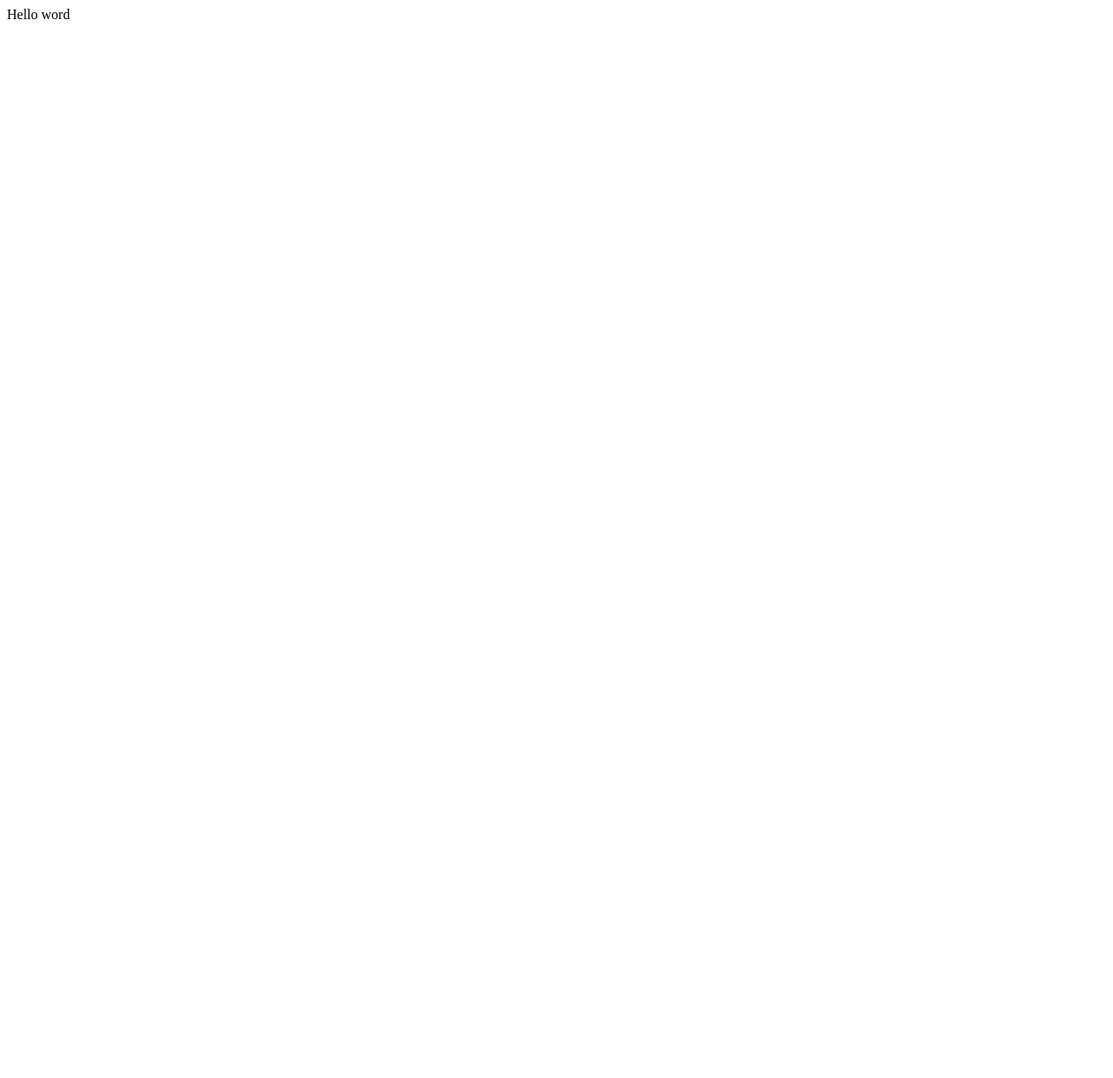
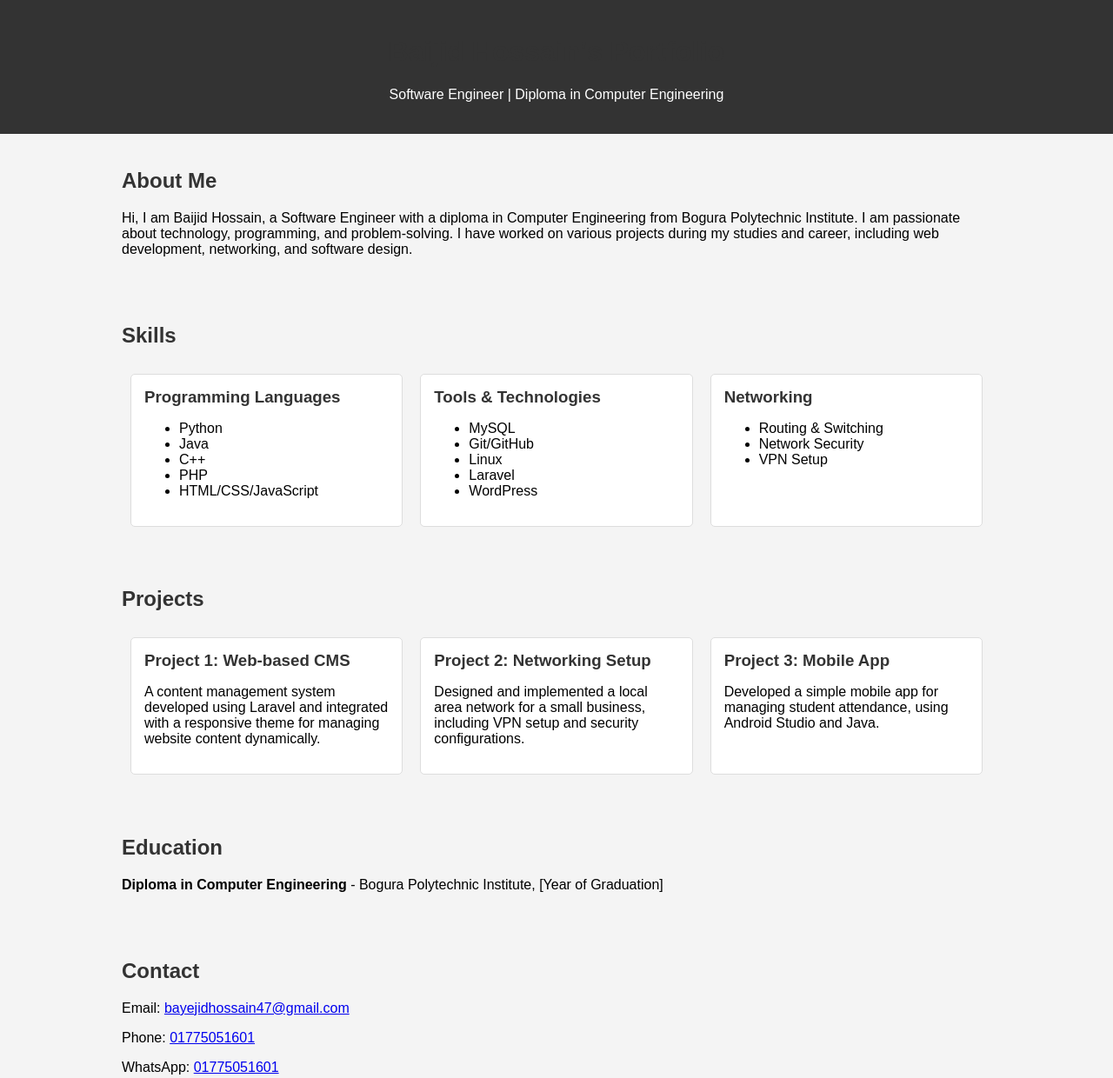
Before and after one commit to baijidhossain/portfolio, a plain HTML site: page index.html in a window 1280 px wide. Shown: the top 1240 px of the page at 87% size. Before the commit the page ends 800 px from the top, so only its background shows below. Drawn offline with Linux system fonts and the light colour scheme.

Commit message:
some content update

```diff
--- a/index.html
+++ b/index.html
@@ -1 +1,138 @@
-Hello word
+<!DOCTYPE html>
+<html lang="en">
+<head>
+    <meta charset="UTF-8">
+    <meta name="viewport" content="width=device-width, initial-scale=1.0">
+    <meta name="description" content="Portfolio of Baijid Hossain, a Software Engineer with a Diploma in Computer Engineering.">
+    <title>Baijid Hossain - Portfolio</title>
+    <style>
+        body {
+            font-family: Arial, sans-serif;
+            margin: 0;
+            padding: 0;
+            background-color: #f4f4f4;
+        }
+        header {
+            background-color: #333;
+            color: #fff;
+            padding: 20px;
+            text-align: center;
+        }
+        section {
+            padding: 20px;
+            max-width: 1000px;
+            margin: auto;
+        }
+        h1, h2, h3 {
+            color: #333;
+        }
+        .skills, .projects {
+            display: flex;
+            justify-content: space-between;
+            flex-wrap: wrap;
+        }
+        .skills div, .projects div {
+            background-color: #fff;
+            margin: 10px;
+            padding: 15px;
+            border: 1px solid #ddd;
+            border-radius: 5px;
+            flex: 1;
+        }
+        .skills div h3, .projects div h3 {
+            margin: 0 0 10px;
+        }
+        footer {
+            background-color: #333;
+            color: #fff;
+            text-align: center;
+            padding: 10px 0;
+            margin-top: 30px;
+        }
+    </style>
+</head>
+<body>
+
+<header>
+    <h1>Baijid Hossain's Portfolio</h1>
+    <p>Software Engineer | Diploma in Computer Engineering</p>
+</header>
+
+<section id="about">
+    <h2>About Me</h2>
+    <p>Hi, I am Baijid Hossain, a Software Engineer with a diploma in Computer Engineering from Bogura Polytechnic Institute. I am passionate about technology, programming, and problem-solving. I have worked on various projects during my studies and career, including web development, networking, and software design.</p>
+</section>
+
+<section id="skills">
+    <h2>Skills</h2>
+    <div class="skills">
+        <div>
+            <h3>Programming Languages</h3>
+            <ul>
+                <li>Python</li>
+                <li>Java</li>
+                <li>C++</li>
+                <li>PHP</li>
+                <li>HTML/CSS/JavaScript</li>
+            </ul>
+        </div>
+        <div>
+            <h3>Tools & Technologies</h3>
+            <ul>
+                <li>MySQL</li>
+                <li>Git/GitHub</li>
+                <li>Linux</li>
+                <li>Laravel</li>
+                <li>WordPress</li>
+            </ul>
+        </div>
+        <div>
+            <h3>Networking</h3>
+            <ul>
+                <li>Routing & Switching</li>
+                <li>Network Security</li>
+                <li>VPN Setup</li>
+            </ul>
+        </div>
+    </div>
+</section>
+
+<section id="projects">
+    <h2>Projects</h2>
+    <div class="projects">
+        <div>
+            <h3>Project 1: Web-based CMS</h3>
+            <p>A content management system developed using Laravel and integrated with a responsive theme for managing website content dynamically.</p>
+        </div>
+        <div>
+            <h3>Project 2: Networking Setup</h3>
+            <p>Designed and implemented a local area network for a small business, including VPN setup and security configurations.</p>
+        </div>
+        <div>
+            <h3>Project 3: Mobile App</h3>
+            <p>Developed a simple mobile app for managing student attendance, using Android Studio and Java.</p>
+        </div>
+    </div>
+</section>
+
+<section id="education">
+    <h2>Education</h2>
+    <p><strong>Diploma in Computer Engineering</strong> - Bogura Polytechnic Institute, [Year of Graduation]</p>
+</section>
+
+<section id="contact">
+    <h2>Contact</h2>
+    <p>Email: <a href="mailto:bayejidhossain47@gmail.com">bayejidhossain47@gmail.com</a></p>
+    <p>Phone: <a href="tel:+8801775051601">01775051601</a></p>
+    <p>WhatsApp: <a href="https://wa.me/8801775051601" target="_blank">01775051601</a></p>
+    <p>LinkedIn: <a href="https://www.linkedin.com/in/baijid-hossain" target="_blank">[Your LinkedIn]</a></p>
+    <p>Facebook: <a href="https://www.facebook.com/baijidhossain.info" target="_blank">Baijid Hossain</a></p>
+    <p>GitHub: <a href="https://github.com/baijidhossain" target="_blank">Baijid Hossain on GitHub</a></p>
+</section>
+
+<footer>
+    <p>&copy; [Current Year] Baijid Hossain. All rights reserved.</p>
+</footer>
+
+</body>
+</html>
```
